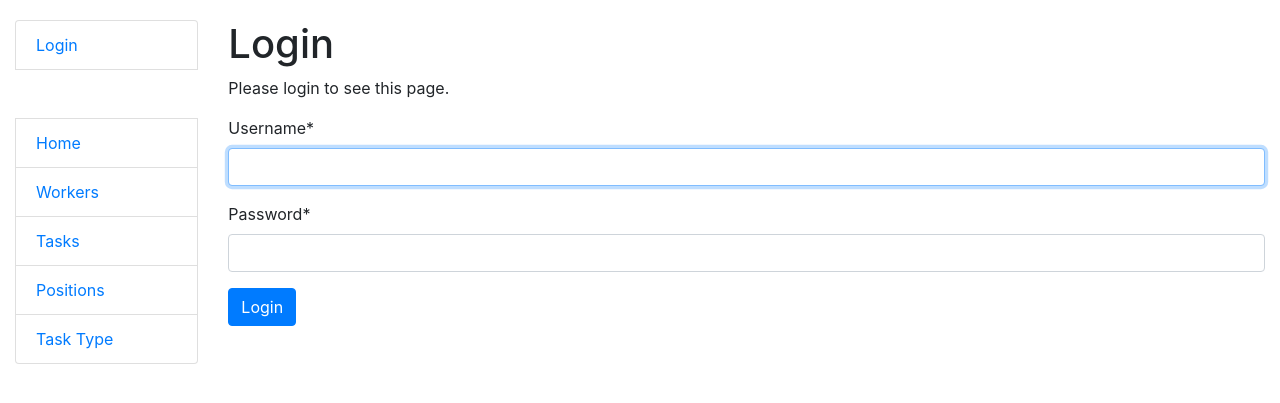
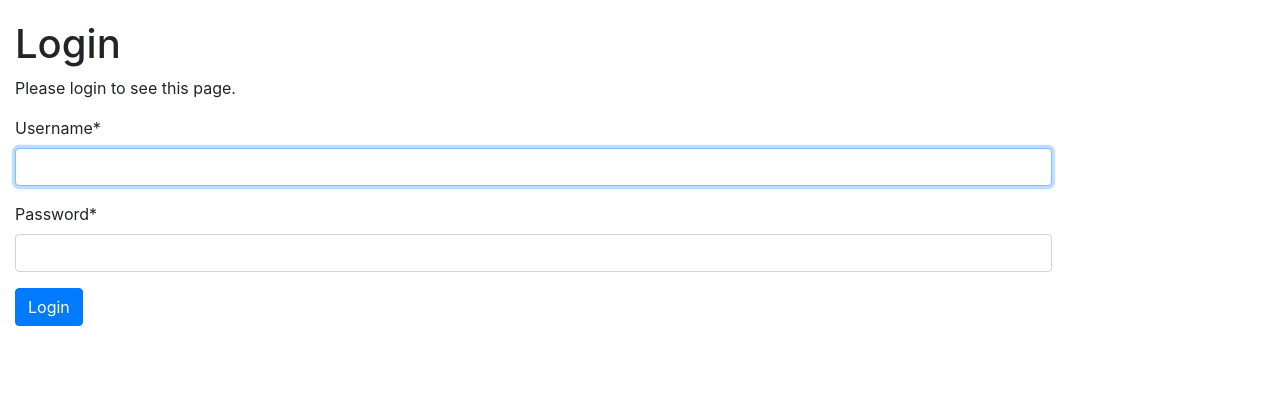
Before and after one commit to PozniakVA/it-company-task-manager, a Django app: page /accounts/login/?next=/task/1/delete/ in a window 1280 px wide. Shown: the top 403 px of the page. Run offline with Django 5.2, Linux system fonts and the light colour scheme; some libraries are stand-ins or nearby versions.

Commit message:
delete sidebar.html

```diff
--- a/templates/base.html
+++ b/templates/base.html
@@ -11,14 +11,12 @@
   <title>Document</title>
 </head>
 <body>
+{#  {% block navigation %}#}
+{#    {% include "includes/navigation.html" %}#}
+{#  {% endblock %}#}
+
   <div class="container-fluid">
     <div class="row">
-        <div class="col-sm-2">
-            {% block sidebar %}
-                {% include "includes/sidebar.html" %}
-            {% endblock %}
-        </div>
-
         <div class="col-sm-10 ">
           {% block content %}{% endblock %}
 
--- a/templates/includes/sidebar.html
+++ /dev/null
@@ -1,25 +0,0 @@
-<ul class="sidebar-nav list-group">
-
-  {% if user.is_authenticated %}
-    <li class="list-group-item">User: <a href="{{ user.get_absolute_url }}">{{ user.get_username }}</a></li>
-    <li class="list-group-item">
-      <form method="post" action="{% url 'logout' %}">
-        {% csrf_token %}
-        <button type="submit" class="btn btn-link" style="padding: 0; border: none; background: none;">
-          Logout
-        </button>
-      </form>
-    </li>
-  {% else %}
-    <li class="list-group-item"><a href="{% url 'login'%}?next={{request.path}}">Login</a></li>
-  {% endif %}
-
-  <br>
-
-  <br>
-  <li class="list-group-item"><a href="{% url 'manager:index' %}">Home</a></li>
-  <li class="list-group-item"><a href="{% url 'manager:worker' %}">Workers</a></li>
-  <li class="list-group-item"><a href="{% url 'manager:task' %}">Tasks</a></li>
-  <li class="list-group-item"><a href="{% url 'manager:position' %}">Positions</a></li>
-  <li class="list-group-item"><a href="{% url 'manager:task-type-list' %}">Task Type</a></li>
-</ul>
```
